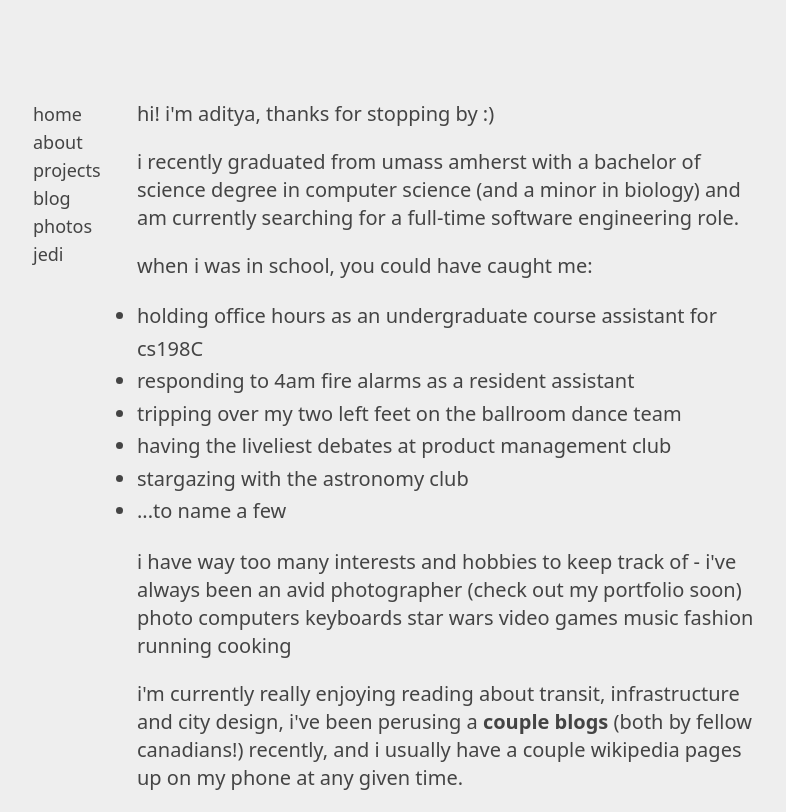
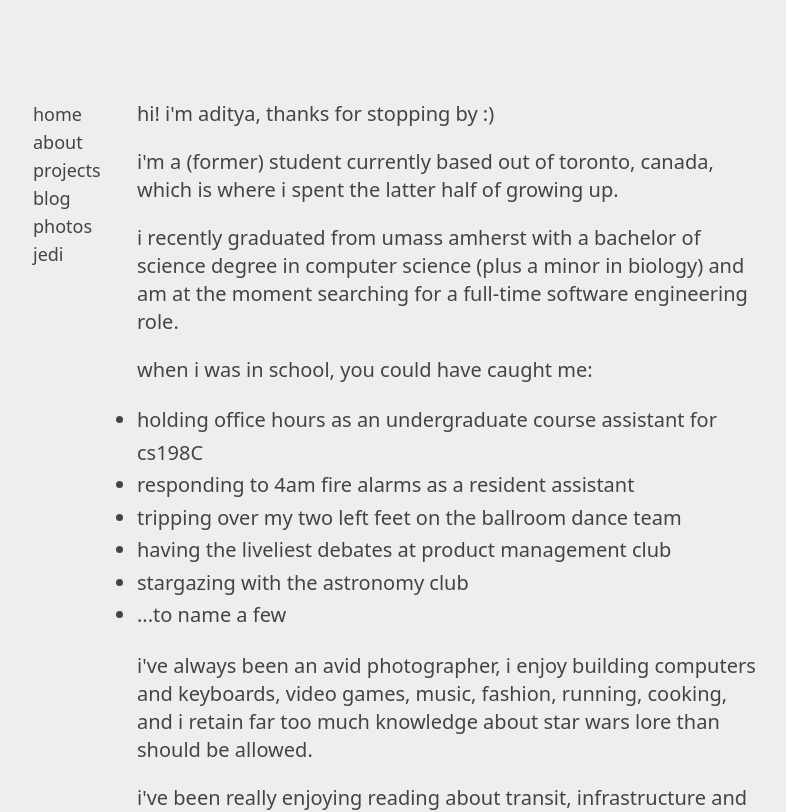
Before and after one commit to adityanaithani/portfolio, a SvelteKit app: page /about in a window 1280 px wide. Shown: the top 812 px of the page, without its empty margins (243-1029 px from the left). Built offline with nearby package versions, Linux system fonts and the light colour scheme.

Commit message:
update about

```diff
--- a/src/routes/about/+page.svelte
+++ b/src/routes/about/+page.svelte
@@ -6,9 +6,13 @@
   />
   <p>hi! i'm aditya, thanks for stopping by :&#41;</p>
   <p>
+    i'm a (former) student currently based out of toronto, canada, which is
+    where i spent the latter half of growing up.
+  </p>
+  <p>
     i recently graduated from umass amherst with a bachelor of science degree in
-    computer science (and a minor in biology) and am currently searching for a
-    full-time software engineering role.
+    computer science (plus a minor in biology) and am at the moment searching
+    for a full-time software engineering role.
   </p>
 
   <p>when i was in school, you could have caught me:</p>
@@ -24,23 +28,21 @@
   </ul>
 
   <p>
-    i have way too many interests and hobbies to keep track of - i've always
-    been an avid photographer (check out my portfolio soon) photo computers
-    keyboards star wars video games music fashion running cooking
+    i've always been an avid photographer, i enjoy building computers and
+    keyboards, video games, music, fashion, running, cooking, and i retain far
+    too much knowledge about star wars lore than should be allowed.
   </p>
 
   <p>
-    i'm currently really enjoying reading about transit, infrastructure and city
+    i've been really enjoying reading about transit, infrastructure and city
     design, i've been perusing a <a
       class="font-bold"
       href="https://theurbangeographer.wordpress.com/">couple</a
     >
-    <a
-      class="font-bold"
-      href="https://spacing.ca/toronto/2013/10/23/torontos-and-chicagos-street-grids/"
-      >blogs</a
-    > (both by fellow canadians!) recently, and i usually have a couple wikipedia
-    pages up on my phone at any given time.
+    <a class="font-bold" href="https://spacing.ca">blogs</a> (both by fellow canadians!)
+    recently, and i usually have a couple wikipedia pages up on my phone at any given
+    time. i have far too many interests to really keep track of, but these should
+    about cover the gamut.
   </p>
 </div>
 
```
